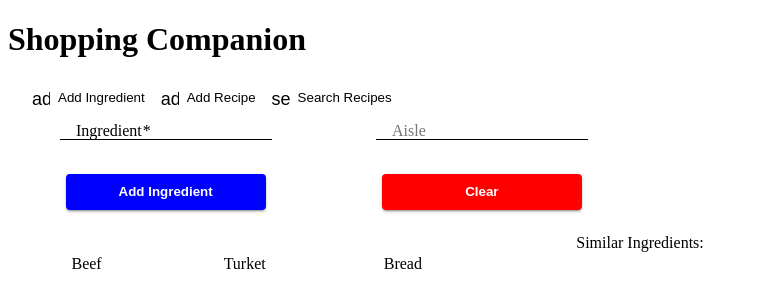
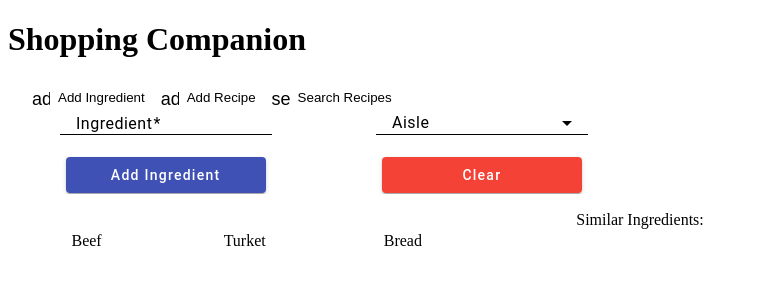
Before and after one commit to warren-stowe/shopping-companion-angular, an Angular app: page /ingredients in a window 1280 px wide. Shown: the top 308 px of the page, without its empty margins (0-757 px from the left). Built offline with nearby package versions, Linux system fonts and the light colour scheme.

Commit message:
changed aisle to dropdown, added material theme

```diff
--- a/src/app/add-ingredient/add-ingredient.component.css
+++ b/src/app/add-ingredient/add-ingredient.component.css
@@ -1,13 +1,5 @@
-.button-primary {
-    background-color: blue;
-    color: white;
+@import "~@angular/material/prebuilt-themes/indigo-pink.css";
+
+button {
     width: 200px;
-    font-weight: bold;
 }
-
-.button-warn {
-    background-color: red;
-    color: white;
-    width: 200px;
-    font-weight: bold;
-}
--- a/src/app/add-ingredient/add-ingredient.component.html
+++ b/src/app/add-ingredient/add-ingredient.component.html
@@ -1,30 +1,43 @@
 <form [formGroup]="ingredientForm">
-  <mat-grid-list cols="4" rowHeight="50px">
+  <mat-grid-list cols="4" rowHeight="4:.5">
+
+    <!-- Fields -->
     <mat-grid-tile colspan="1">
       <mat-form-field appearance="fill">
         <mat-label>Ingredient</mat-label>
         <input matInput formControlName="ingredientName" placeholder="Ingredient Name">
       </mat-form-field>
-      <!-- <mat-grid-tile colspan="3"></mat-grid-tile> -->
     </mat-grid-tile>
+
     <mat-grid-tile colspan="1">
-      <mat-form-field>
-        <input matInput formControlName="aisle" placeholder="Aisle">
+      <mat-form-field appearance="fill">
+        <mat-select formControlName="aisle" placeholder="Aisle">
+          <div *ngFor="let aisleName of aisleOptions">
+            <mat-option value="{{aisleName}}">{{aisleName}}
+            </mat-option>
+          </div>
+        </mat-select>
       </mat-form-field>
     </mat-grid-tile>
+
     <mat-grid-tile colspan="2"></mat-grid-tile>
+
+    <!-- Buttons -->
     <mat-grid-tile colspan="1">
-      <button class="button-primary" mat-raised-button
+      <button mat-raised-button color="primary"
       (click)="onSubmit()">Add Ingredient</button>
     </mat-grid-tile>
+
     <mat-grid-tile colspan="1">
-      <button class="button-warn" mat-raised-button (click)="clear()">Clear</button>
+      <button mat-raised-button color="warn" (click)="clear()">Clear</button>
     </mat-grid-tile>
+
     <mat-grid-tile colspan="2"></mat-grid-tile>
+
   </mat-grid-list>
 
+  <!-- Auto fills for similar items in the database -->
   <mat-grid-list cols="8" rowHeight="20px">
-
     <div *ngIf="similarIngredientNames.length > 0">
       <mat-grid-tile colspan="8">
         <p>Similar Ingredients: </p>
@@ -37,5 +50,4 @@
     </div>
   </mat-grid-list>
 
-
 </form>
--- a/src/app/add-ingredient/add-ingredient.component.ts
+++ b/src/app/add-ingredient/add-ingredient.component.ts
@@ -5,8 +5,10 @@
 import { IngredientService } from '../services/ingredient.service';
 import { Observable } from 'rxjs';
 import { Ingredient } from '../models/ingredient.model';
-import {MatGridListModule} from '@angular/material/grid-list';
-import {MatButtonModule} from '@angular/material/button';
+
+// import {MatGridListModule} from '@angular/material/grid-list';
+// import {MatButtonModule} from '@angular/material/button';
+// import {MatFormFieldModule} from '@angular/material/form-field';
 
 
 @Component({
@@ -18,6 +20,7 @@
 
   ingredientForm: FormGroup;
   similarIngredientNames: Ingredient[];
+  aisleOptions: string[];
 
   constructor(private formBuilder: FormBuilder, private ingredientService: IngredientService) {
     this.ingredientForm = new FormGroup({
@@ -25,6 +28,9 @@
       aisle: new FormControl('', [Validators.required])
 
     });
+
+    this.aisleOptions = ["Baking", "Bread", "Canned", "Dairy", "Frozen", "International", "Meat",
+                        "Miscellaneous", "Produce", "Seafood", "Spices"];
 
     this.similarIngredientNames = [];
     this.similarIngredientNames[0] = new Ingredient(1, "Beef", "Meat");
@@ -39,6 +45,7 @@
   }
 
   onSubmit() {
+    console.log(this.ingredientForm);
     this.ingredientService.createIngredient(this.ingredientForm.value)
       .subscribe(response => {
         console.log(response);
--- a/src/app/app.module.ts
+++ b/src/app/app.module.ts
@@ -15,7 +15,8 @@
 import { ReactiveFormsModule } from '@angular/forms';
 import { BrowserAnimationsModule } from '@angular/platform-browser/animations';
 import { RecipeFilterPipe } from './helpers/recipe-filter.pipe';
-import {MatGridListModule} from '@angular/material/grid-list';
+import { MatGridListModule } from '@angular/material/grid-list';
+import { MatSelectModule } from '@angular/material/select'
 
 @NgModule({
   declarations: [
@@ -36,7 +37,8 @@
     MatInputModule,
     HttpClientModule,
     BrowserAnimationsModule,
-    ReactiveFormsModule
+    ReactiveFormsModule,
+    MatSelectModule
   ],
   providers: [],
   bootstrap: [AppComponent]
```
